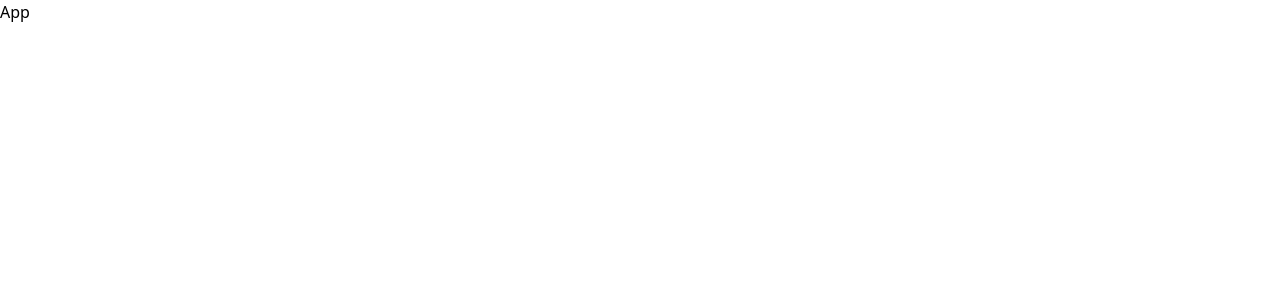
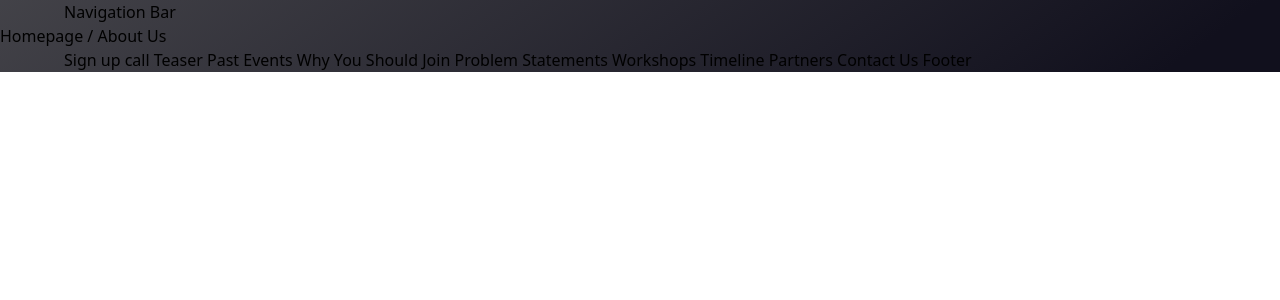
Before and after one commit to groundzero2023/groundzero-website, a React (Vite) app in the folder groundzero/: page / in a window 1280 px wide. Shown: the top 300 px of the page. Built offline with nearby package versions, Linux system fonts and the light colour scheme.

Commit message:
Set up structure and layout

```diff
--- a/groundzero/src/App.jsx
+++ b/groundzero/src/App.jsx
@@ -1,9 +1,36 @@
-import React from 'react'
+import styles from "./style";
 
-const App = () => {
-  return (
-    <div>App</div>
-  )
-}
+/* Main entry point of the web application. */
+const App = () => (
+  <div className="bg-black-gradient w-full overflow-hidden">
+    <div className={`${styles.paddingX} ${styles.flexCenter}`}>
+      <div className={`${styles.boxWidth}`}>
+        Navigation Bar
+      </div>
+    </div>
 
-export default App
+    <div className={`bg-primary ${styles.flexStart}`}>
+      <div className={`${styles.boxWidth}`}>
+        Homepage / About Us
+      </div>
+    </div>
+
+    <div className={`bg-primary ${styles.paddingX} ${styles.flexStart}`}>
+      <div className={`${styles.boxWidth}`}>
+        Sign up call
+        Teaser
+        Past Events
+        Why You Should Join
+        Problem Statements
+        Workshops
+        Timeline
+        Partners
+        Contact Us
+        Footer
+      </div>
+    </div>
+
+  </div>
+);
+
+export default App;
--- a/groundzero/src/constants/index.js
+++ b/groundzero/src/constants/index.js
@@ -1,4 +1,7 @@
-/* This file contains list of static texts that will be displayed in the web page. */
+/*
+This file contains list of static texts that will be displayed in the web page.
+In the future, please use this file as the only way to interact with editing texts.
+*/
 
 import { groundzero, facebook, instagram, linkedin, twitter, airbnb, binance, coinbase, dropbox } from "../assets";
 
--- a/groundzero/src/index.css
+++ b/groundzero/src/index.css
@@ -1,3 +1,7 @@
+/*
+This file contains styling customization for fonts and colors.
+*/
+
 @import url("https://fonts.googleapis.com/css2?family=Poppins:wght@400;500;600;700;800;900&display=swap");
 @import url("https://fonts.googleapis.com/css2?family=Lexend+Deca:wght@400;500;600;700;800;900&display=swap");
 @import url("https://fonts.googleapis.com/css2?family=Plus+Jakarta+Sans:wght@400;500;600;700;800;900&display=swap");
--- /dev/null
+++ b/groundzero/src/style.js
@@ -0,0 +1,32 @@
+/*
+This file contains styling customization for sizes, paddings, layouts, etc.
+*/
+
+const styles = {
+    boxWidth: "xl:max-w-[1280px] w-full",
+
+    heading2: "font-lexendDeca font-semibold xs:text-[48px] text-[40px] text-white xs:leading-[76.8px] leading-[66.8px] w-full",
+    paragraph: "font-poppins font-normal text-dimWhite text-[18px] leading-[30.8px]",
+
+    flexCenter: "flex justify-center items-center",
+    flexStart: "flex justify-center items-start",
+
+    paddingX: "sm:px-16 px-6",
+    paddingY: "sm:py-16 py-6",
+    padding: "sm:px-16 px-6 sm:py-12 py-4",
+
+    marginX: "sm:mx-16 mx-6",
+    marginY: "sm:my-16 my-6",
+  };
+
+  export const layout = {
+    section: `flex md:flex-row flex-col ${styles.paddingY}`,
+    sectionReverse: `flex md:flex-row flex-col-reverse ${styles.paddingY}`,
+
+    sectionImgReverse: `flex-1 flex ${styles.flexCenter} md:mr-10 mr-0 md:mt-0 mt-10 relative`,
+    sectionImg: `flex-1 flex ${styles.flexCenter} md:ml-10 ml-0 md:mt-0 mt-10 relative`,
+
+    sectionInfo: `flex-1 ${styles.flexStart} flex-col`,
+  };
+
+  export default styles;
```
